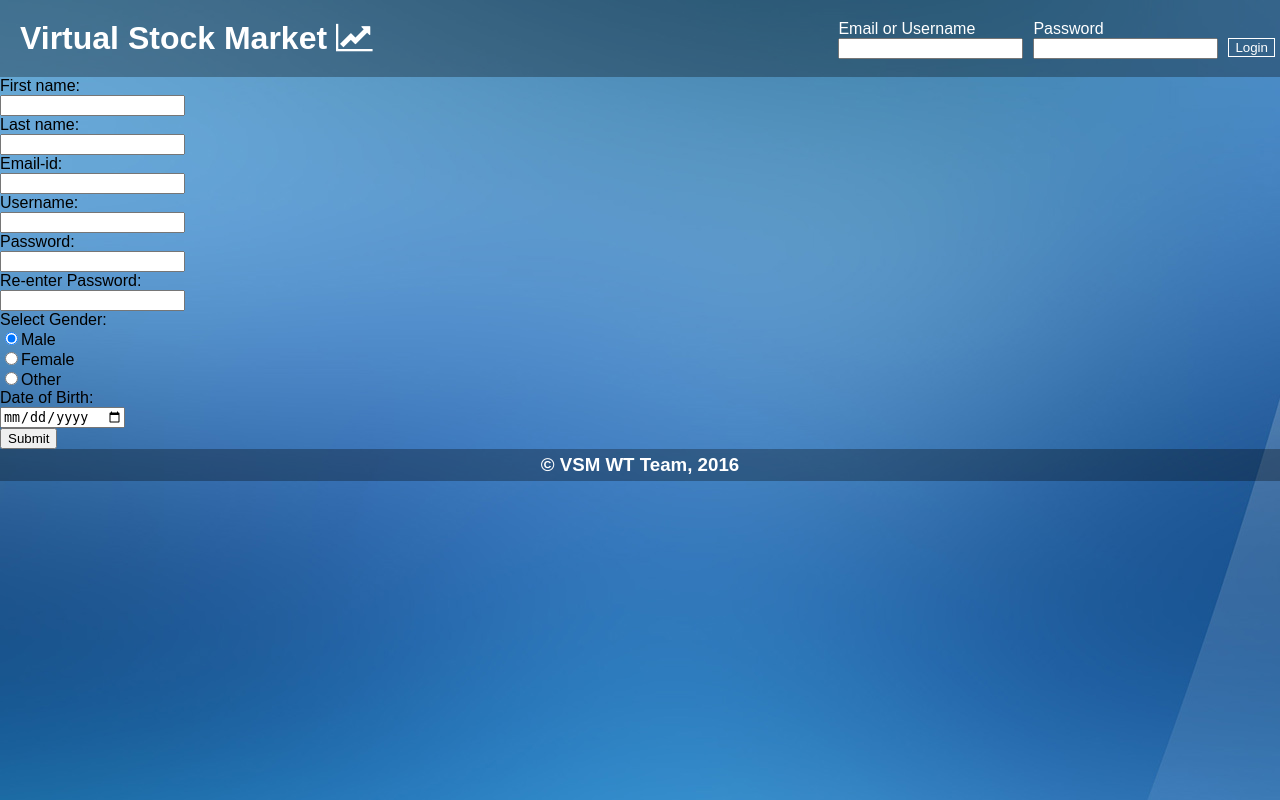
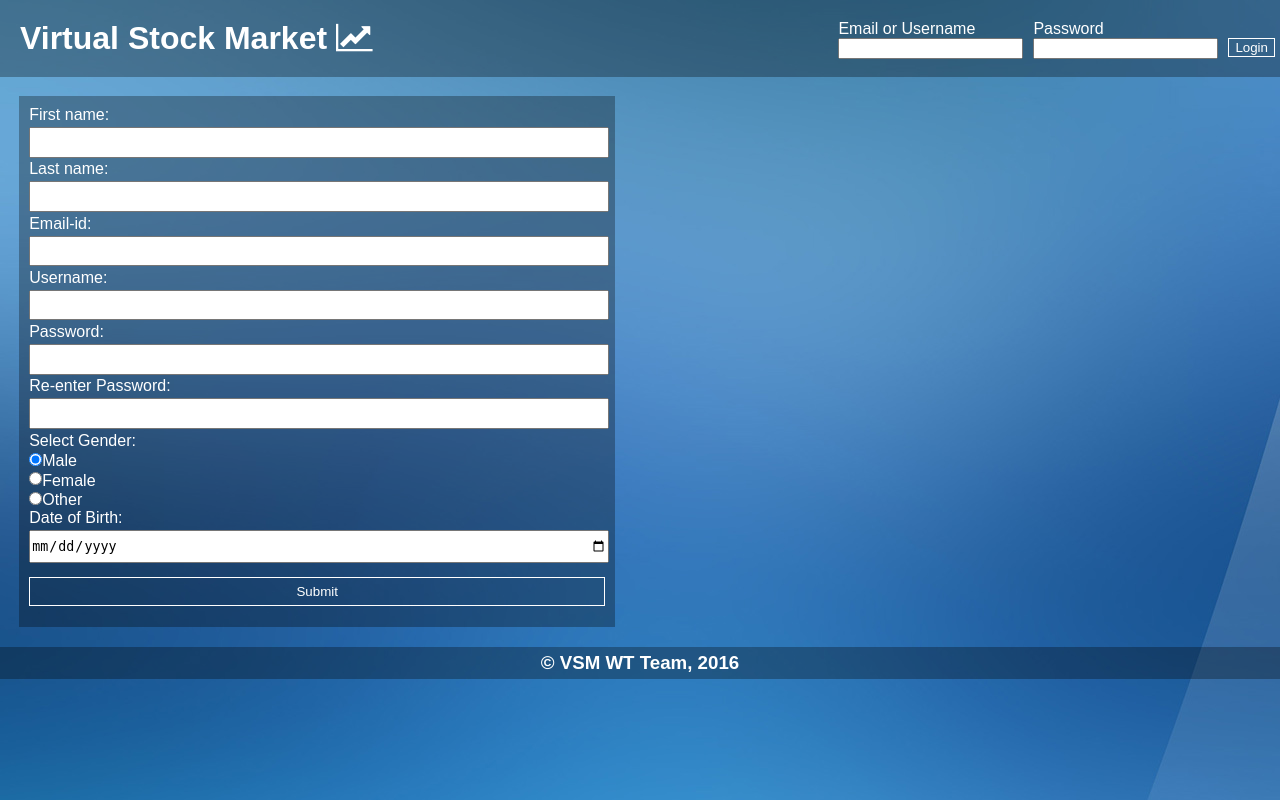
Before and after one commit to pavan-08/VSM, a PHP site: page / in a window 1280 px wide. Run offline with PHP 8.4, Linux system fonts and the light colour scheme; style sheets or scripts are compiled from the project's sources; some libraries are stand-ins or nearby versions.

Commit message:
sign up form css

```diff
--- a/css/sass/_header.scss
+++ b/css/sass/_header.scss
@@ -26,7 +26,7 @@ header {
 		float: right;
 		@media screen and (max-width: 900px) {
 			float: none;
-			min-height: 40px;
+			min-height: 45px;
 		}
 		span {
 			float: left;
--- /dev/null
+++ b/css/sass/_home.scss
@@ -0,0 +1,31 @@
+.home-content {
+	form[name="signup"] {
+		@extend .translucent;
+		margin: 1.5%;
+		padding: 10px;
+		width: 45%;
+		@media screen and (max-width: 750px) {
+			width: 90%;
+			margin: 1.5% auto;
+		}
+		input {
+			width: 100%;
+			margin: 0.5% 0;
+			padding: 1% 0;
+			&[type="radio"] {
+				width: auto;
+			}
+			&[type="submit"] {
+				border: 1px solid white;
+				color: white;
+				background-color: transparent;
+				transition: all 0.5s;
+				margin: 2% 0;
+				&:hover {
+					background-color: white;
+					color: $nav-bar-color;
+				}
+			}
+		}
+	}
+}
--- a/css/sass/style.scss
+++ b/css/sass/style.scss
@@ -1,6 +1,7 @@
 @import "variables";
 @import "game";
 @import "header";
+@import "home";
 @import "footer";
 @import "../font-awesome-4.6.3/scss/font-awesome";
 
--- a/index.php
+++ b/index.php
@@ -8,8 +8,10 @@
 
 	</head>
 	<body>
+	<div class="home-content">
 	<?php
 		include(__DIR__.'/views/home.php');
 	?>
+	</div>
 	</body>
 </html>
--- a/views/home.php
+++ b/views/home.php
@@ -5,7 +5,9 @@
 		header('location: views/game.php');
 	}
 	include(__DIR__.'/../templates/header.html');
+	?><div class="home-content"><?php
 	include(__DIR__.'/../templates/home.html');
+	?></div><?php
 	include(__DIR__.'/../templates/footer.html');
 	?>
 	<script type="text/javascript" src="js/minified/footer.min.js"></script>
```
Also changed, not shown: js/footer.js (+12 -3 lines).
